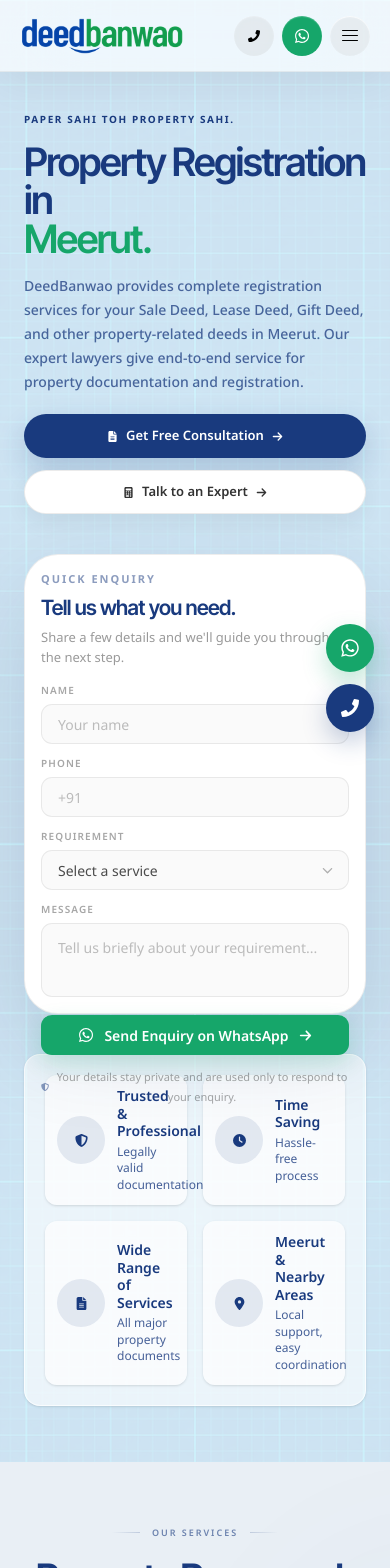
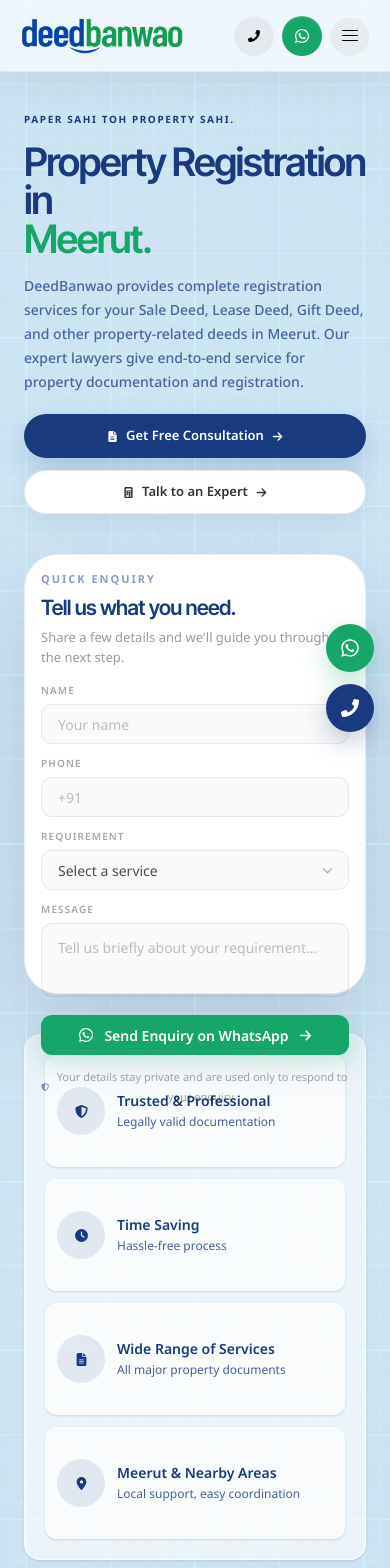
Before and after one commit to yugrastogi/deedbanwao, a React (Vite) app: page / in a window 390 px wide. Shown: the top 1568 px of the page. Built offline with nearby package versions, Linux system fonts and the light colour scheme.

Commit message:
Improve hero responsiveness on small screens

```diff
--- a/src/components/Hero/HeroContent.jsx
+++ b/src/components/Hero/HeroContent.jsx
@@ -93,7 +93,7 @@
         z-10
         mx-auto
         flex
-        min-h-[min(100svh,780px)]
+        min-h-0 lg:min-h-[min(100svh,780px)]
         max-w-[1560px]
         items-center
         px-6
@@ -320,7 +320,7 @@
           className="
             relative
             mx-auto
-            min-h-[460px]
+            min-h-[440px] sm:min-h-[460px]
             w-full
             max-w-[640px]
             lg:mx-0
@@ -755,8 +755,10 @@
         <div
           className="
             grid
-            grid-cols-2
-            gap-4
+            grid-cols-1
+            gap-3
+            sm:grid-cols-2
+            sm:gap-4
             rounded-2xl
             border
             border-white/70
@@ -786,7 +788,7 @@
                   p-3
                   shadow-sm
                   sm:gap-4
-            sm:min-h-[126px]
+            sm:min-h-[112px]
                   sm:p-4
                 "
               >
@@ -804,7 +806,7 @@
                     text-[#193A7E]
                     sm:h-14
                     sm:w-14
-                    sm:text-lg
+                    sm:text-base lg:text-lg
                   "
                 >
                   <Icon />
```
